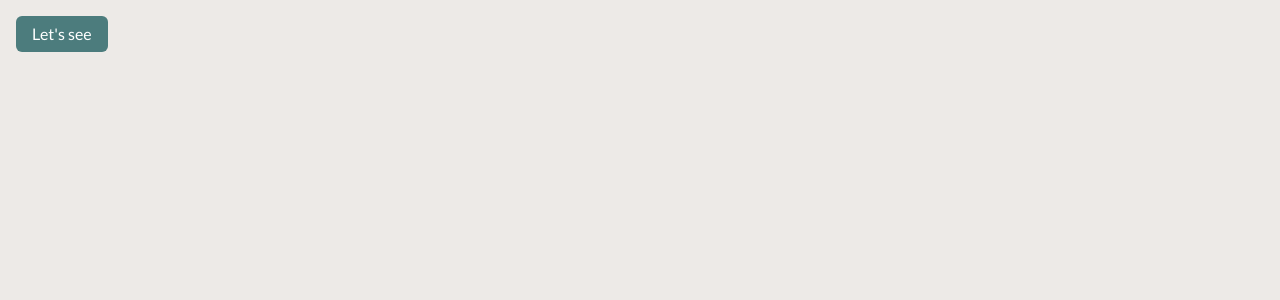
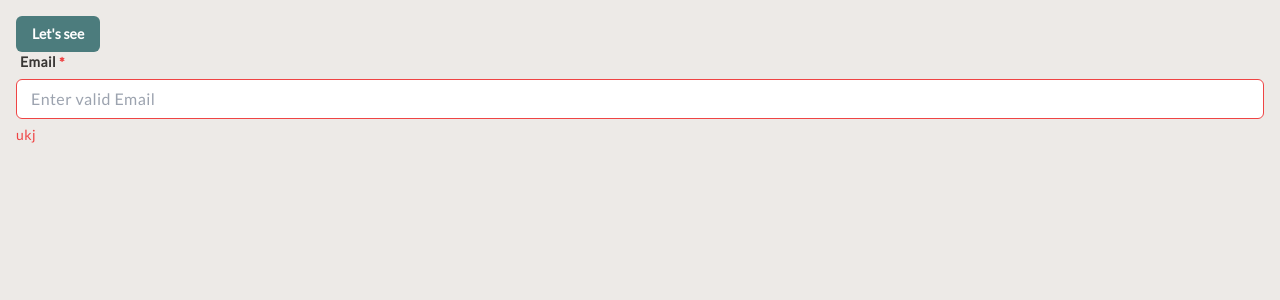
Before and after one commit to KelechiOdom10/kellys-grub, a React (Vite) app in the folder client/: page / in a window 1280 px wide. Shown: the top 300 px of the page. Built offline with nearby package versions, Linux system fonts and the light colour scheme.

Commit message:
Test design system components

```diff
--- a/client/src/App.tsx
+++ b/client/src/App.tsx
@@ -1,9 +1,17 @@
+import { Button } from "~/components/ui/button";
+import { Input } from "~/components/ui/input";
+
 function App() {
   return (
     <main className="p-4">
-      <button className="bg-brand text-white py-1.5 px-4 rounded-md">
-        Let's see
-      </button>
+      <Button>Let's see</Button>
+      <Input
+        label="Email"
+        helperText="Mad man"
+        required
+        placeholder="Enter valid Email"
+        error="ukj"
+      />
     </main>
   );
 }
```
